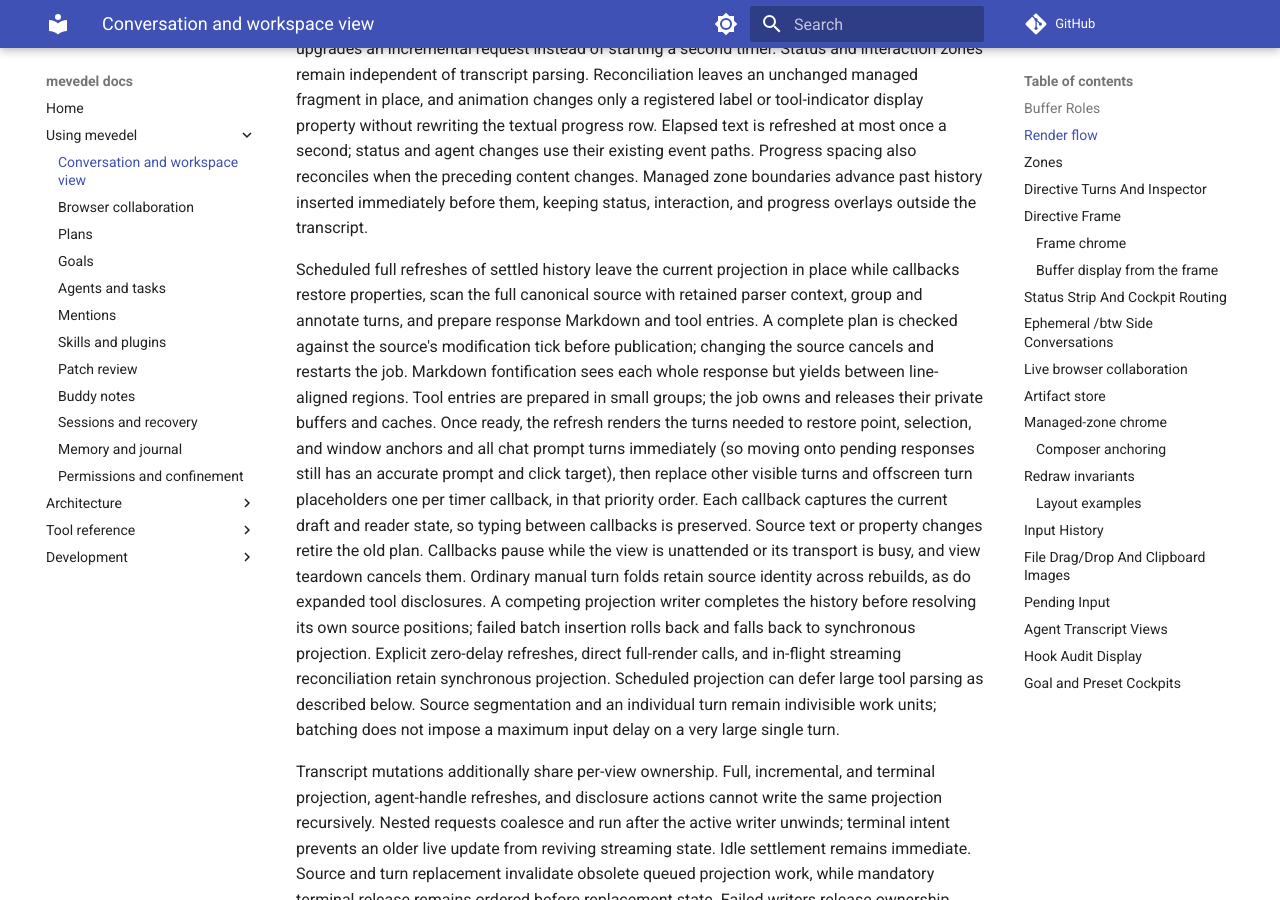
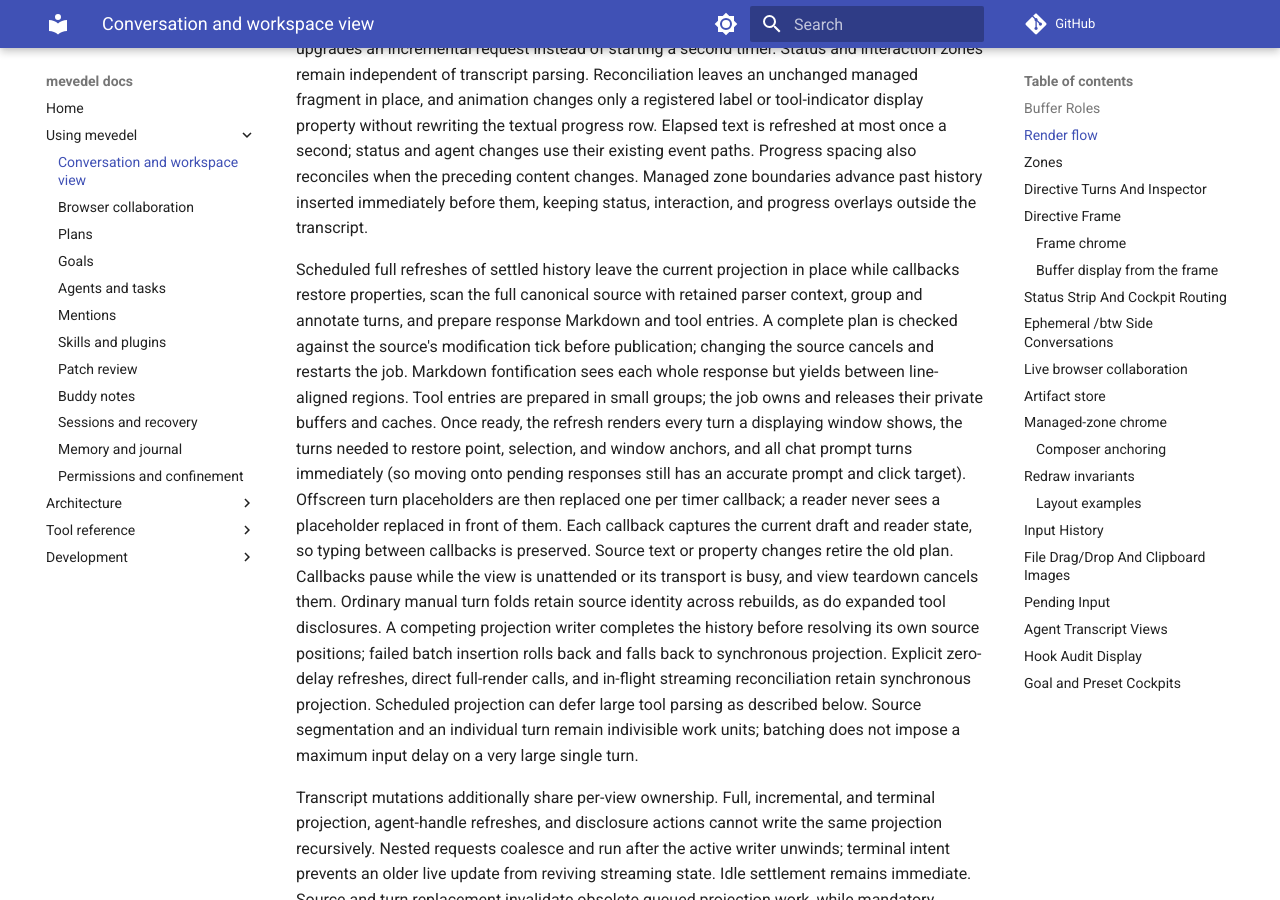
Before and after one commit to FrauH0lle/mevedel, an MkDocs documentation site: the page built from docs/view.md, in a window 1280 px wide and 900 px high, scrolled down 6576 px. Built offline with MkDocs 1.6.1 and Material for MkDocs 9.7.7, drawn with Linux system fonts in a browser that asks for light colours; comment, search, counter and statistics services are not loaded.

Commit message:
fix(view): Render every visible turn when publishing batched history
Publication rendered only the turns holding point, selection or a window start, plus prompts. Other turns a window showed stayed one-line placeholders until their callback, and Emacs redisplays between callbacks: a window showing two replies drew the older one beside "Loading conversation turn...", then replaced the placeholder and moved the text. ADR 0119 already describes reader-visible turns as rendered first; render them at publication, so only offscreen placeholders wait for callbacks and the queue needs no visible-first reordering.

* mevedel-view-render.el (mevedel-view-render--install-batch): Render every visible turn immediately; drop the priority reordering of pending entries.
* test/test-mevedel-view-render-batch.el (mevedel-view-render--priority-turns/visible-queue): Expect visible responses at publication.
(mevedel-batch-test--start-projection-showing): New helper keeping later turns offscreen.
(mevedel-view-render-batched-full): Use it where a case needs a pending response.
* docs/view.md: Describe visible turns rendering at publication.

```diff
--- a/docs/view.md
+++ b/docs/view.md
@@ -312,11 +312,11 @@ tick before publication; changing the source cancels and restarts the job.
 Markdown fontification sees each whole response but yields between line-aligned
 regions. Tool entries are prepared in small groups; the job owns and releases
 their private buffers and caches. Once ready, the refresh
-renders the turns needed to restore point, selection, and window anchors and
-all chat prompt turns immediately (so moving onto pending responses still has
-an accurate prompt and click target), then replace other visible turns and
-offscreen turn placeholders one per timer
-callback, in that priority order. Each callback
+renders every turn a displaying window shows, the turns needed to restore
+point, selection, and window anchors, and all chat prompt turns immediately (so
+moving onto pending responses still has an accurate prompt and click target).
+Offscreen turn placeholders are then replaced one per timer callback; a reader
+never sees a placeholder replaced in front of them. Each callback
 captures the current draft and reader state, so typing between callbacks is
 preserved. Source text or property changes retire the old plan. Callbacks pause
 while the view is unattended or its transport is busy, and view teardown cancels
```
Also changed, not shown: 2 other files.
